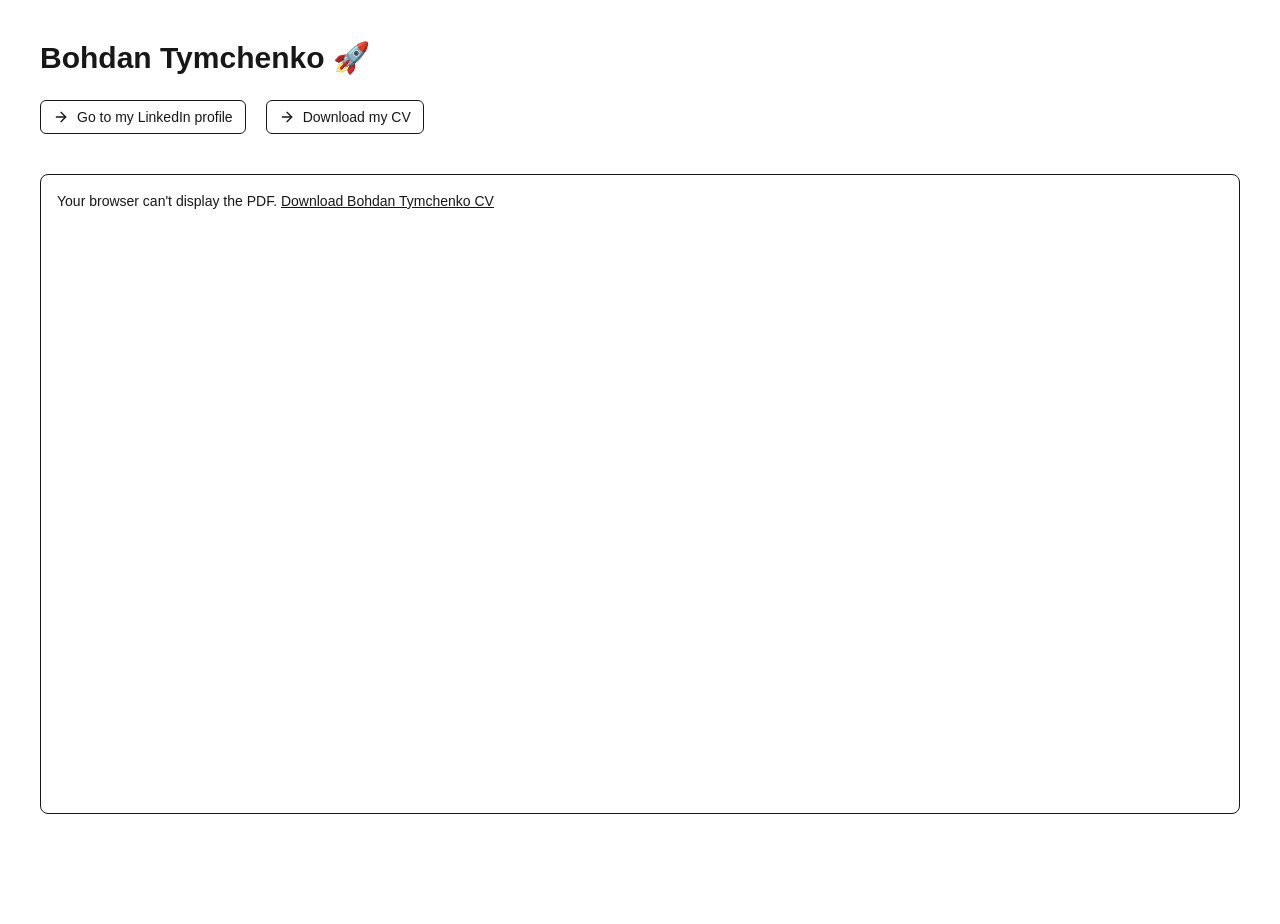
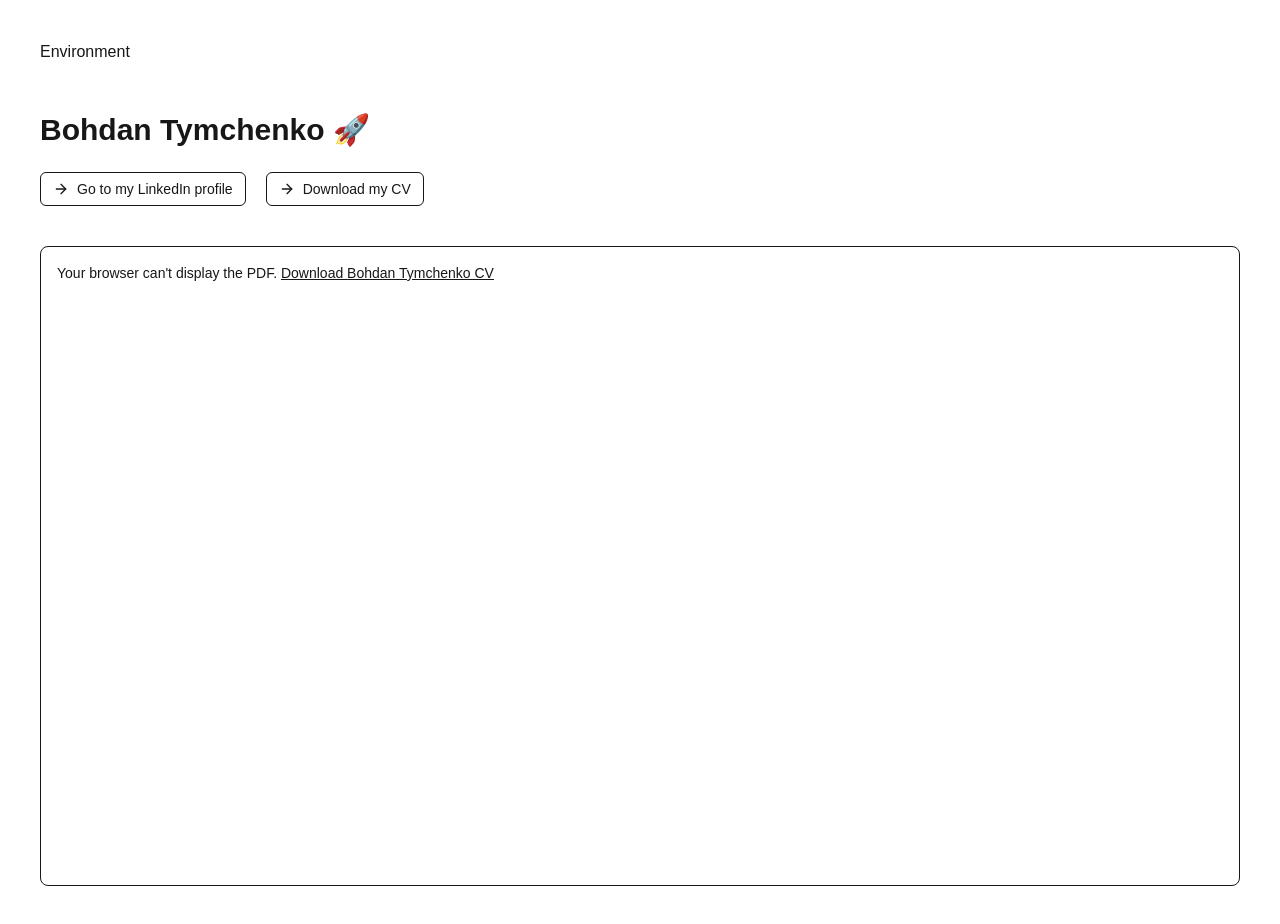
Before and after one commit to Bohdan-Tymchenko/ci-cd-next-demo, a Next.js app: page / in a window 1280 px wide. Before the commit the page ends 854 px from the top, so only its background shows below. Built offline with nearby package versions, Linux system fonts and the light colour scheme.

Commit message:
Add environment display to homepage, showing current app environment variable

```diff
--- a/src/app/page.tsx
+++ b/src/app/page.tsx
@@ -6,6 +6,8 @@ const CV_FILE = "/Bohdan_Tymchenko_CV.pdf";
 export default function Home() {
   return (
     <main className="flex flex-1 flex-col gap-6 p-6 sm:p-10">
+      <h1>Environment</h1>
+      <p>{process.env.NEXT_PUBLIC_APP_ENV}</p>
       <header className="flex flex-col gap-2">
         <h1 className="text-2xl font-bold sm:text-3xl">
           Bohdan Tymchenko 🚀
```
